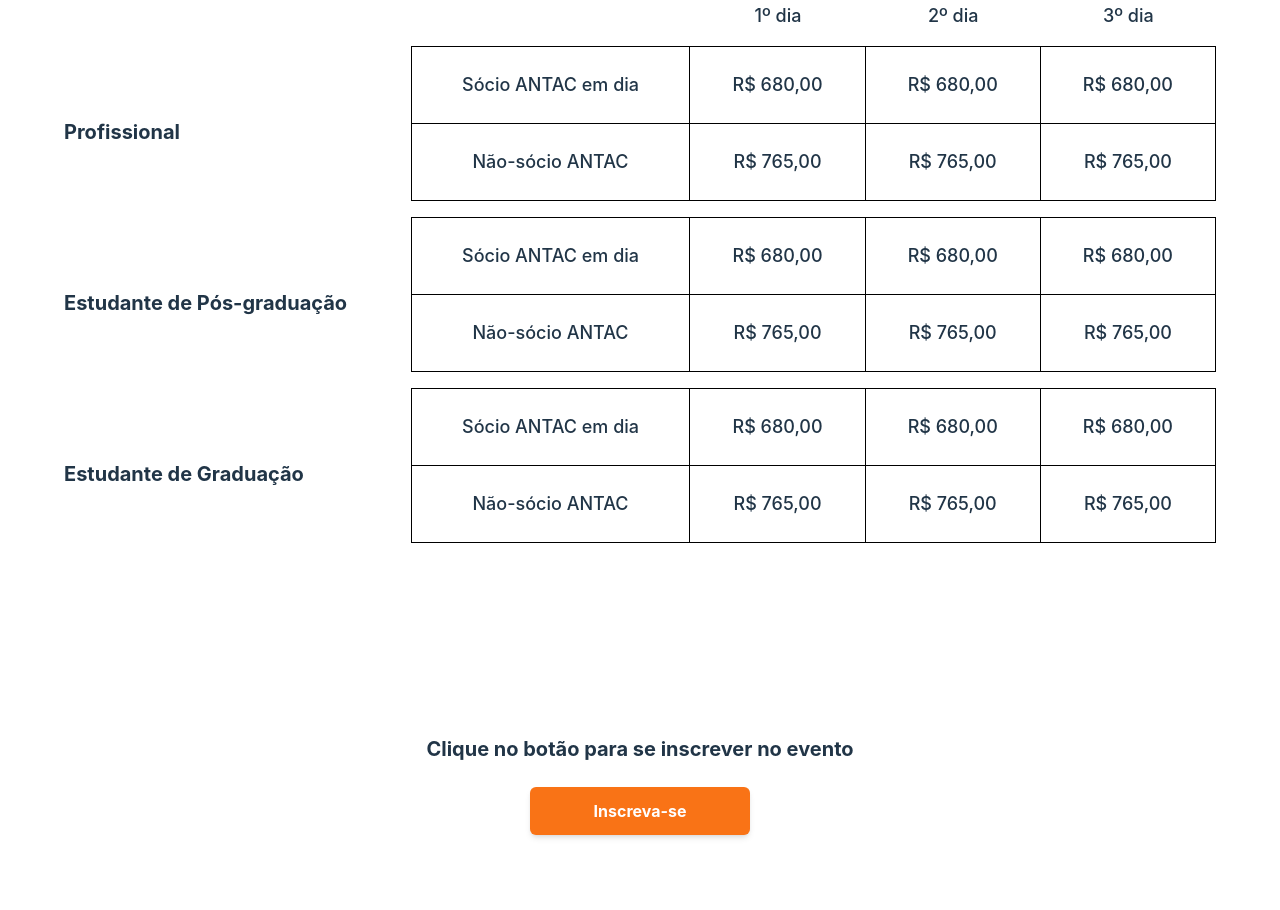
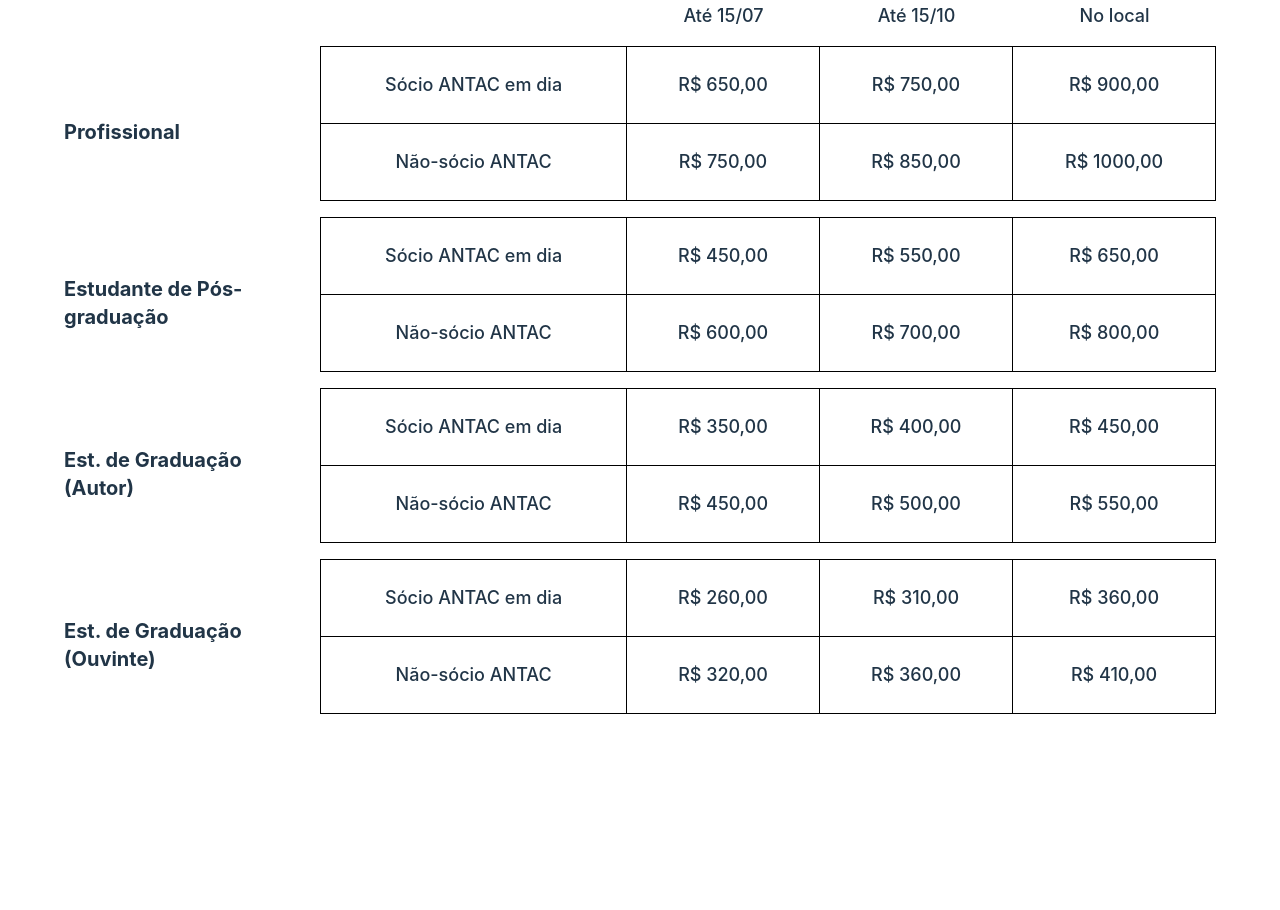
Before and after one commit to softeam-org/sibragecsbtic-web, a React (Vite) app: page /inscricoes in a window 1280 px wide. Shown: the part 1600-2510 px from the top of the page. Built offline with nearby package versions, Linux system fonts and the light colour scheme; what tailwind-nord would draw is missing.

Commit message:
Adapt table to constants

```diff
--- a/src/components/Prices.jsx
+++ b/src/components/Prices.jsx
@@ -1,55 +1,35 @@
 import React from "react";
 
+import { prices } from "../constants";
+
 function Prices() {
-  const [type, setType] = React.useState("Evento");
+  const [type, setType] = React.useState("all");
 
-  const rows = [
-    {
-      title: "Profissional",
-      price: {
-        antac: ["R$ 680,00", "R$ 680,00", "R$ 680,00"],
-        nonAntac: ["R$ 765,00", "R$ 765,00", "R$ 765,00"],
-      },
-    },
-    {
-      title: "Estudante de Pós-graduação",
-      price: {
-        antac: ["R$ 680,00", "R$ 680,00", "R$ 680,00"],
-        nonAntac: ["R$ 765,00", "R$ 765,00", "R$ 765,00"],
-      },
-    },
-    {
-      title: "Estudante de Graduação",
-      price: {
-        antac: ["R$ 680,00", "R$ 680,00", "R$ 680,00"],
-        nonAntac: ["R$ 765,00", "R$ 765,00", "R$ 765,00"],
-      },
-    },
-  ];
+  console.log()
 
   return (
     <div name="preços" className="text-nord0 pt-4 pb-40 font-medium">
       {/*Versão desktop */}
       <div className="hidden md:flex w-100 items-center justify-center gap-16 text-xl font-bold mb-16 text-zinc-300">
-        <div onClick={() => setType("")}>
+        <div onClick={() => setType("all")}>
           <p
             className={`transition-all hover:text-nord0 hover:cursor-pointer ${
-              type === "Evento" ? "text-nord0" : ""
+              type === "all" ? "text-nord0" : ""
             }`}
           >
             Evento
           </p>
         </div>
-        <div onClick={() => setType("Dia da indústria")}>
+        <div onClick={() => setType("industryDay")}>
           <p
             className={`transition-all hover:text-nord0 hover:cursor-pointer ${
-              type === "Dia da indústria" ? "text-nord0" : ""
+              type === "industryDay" ? "text-nord0" : ""
             }`}
           >
             Dia da indústria
           </p>
         </div>
-        <div onClick={() => setType("Jantar")}>
+       {/* <div onClick={() => setType("Jantar")}>
           <p
             className={`transition-all hover:text-nord0 hover:cursor-pointer ${
               type === "Jantar" ? "text-nord0" : ""
@@ -57,11 +37,11 @@ function Prices() {
           >
             Jantar
           </p>
-        </div>
-        <div onClick={() => setType("Minicurso")}>
+          </div> */}
+        <div onClick={() => setType("minicourses")}>
           <p
             className={`transition-all hover:text-nord0 hover:cursor-pointer ${
-              type === "Minicurso" ? "text-nord0" : ""
+              type === "minicourses" ? "text-nord0" : ""
             }`}
           >
             Minicurso
@@ -95,18 +75,20 @@ function Prices() {
             <div className="table-row">
               <div className="table-cell"></div>
               <div className="table-cell"></div>
-              <div className="table-cell text-center pb-4">1º dia</div>
-              <div className="table-cell text-center pb-4">2º dia</div>
-              <div className="table-cell text-center pb-4">3º dia</div>
+              <div className="table-cell text-center pb-4">Até 15/07</div>
+              <div className="table-cell text-center pb-4">Até 15/10</div>
+              <div className="table-cell text-center pb-4">No local</div>
             </div>
           </div>
           <div className="table-row-group">
-            {rows.map((row) => {
+            {prices[type].map((row) => {
               return (
                 <div className="table-row">
-                  <div className="table-cell font-bold text-xl align-middle pr-2">
+                  <div className="table-cell w-64 font-bold text-xl align-middle pr-2">
                     {row.title}
                   </div>
+
+                  {/*Primeira coluna */}
                   <div className="table-cell text-center">
                     <div className="px-7 pt-4 md:py-0 lg:py-6 border border-black">
                       Sócio ANTAC em dia
@@ -115,6 +97,9 @@ function Prices() {
                       Não-sócio ANTAC
                     </div>
                   </div>
+
+
+                  {/*Segunda coluna*/}
                   <div className="table-cell text-center">
                     <div className="px-7 pt-4 pb-7 md:py-0 lg:py-6 border border-black border-l-0 border-b-0">
                       {row.price.antac[0]}
@@ -123,6 +108,8 @@ function Prices() {
                       {row.price.nonAntac[0]}
                     </div>
                   </div>
+
+                  {/*Terceira coluna*/}
                   <div className="table-cell text-center">
                     <div className="px-7 pt-4 pb-7 md:py-0 lg:py-6 border border-black border-l-0 border-b-0">
                       {row.price.antac[1]}
@@ -131,6 +118,9 @@ function Prices() {
                       {row.price.nonAntac[1]}
                     </div>
                   </div>
+
+
+                  {/*Quarta coluna*/}
                   <div className="table-cell text-center">
                     <div className="px-7 pt-4 pb-7 md:py-0 lg:py-6 border border-black border-l-0 border-b-0">
                       {row.price.antac[2]}
```
